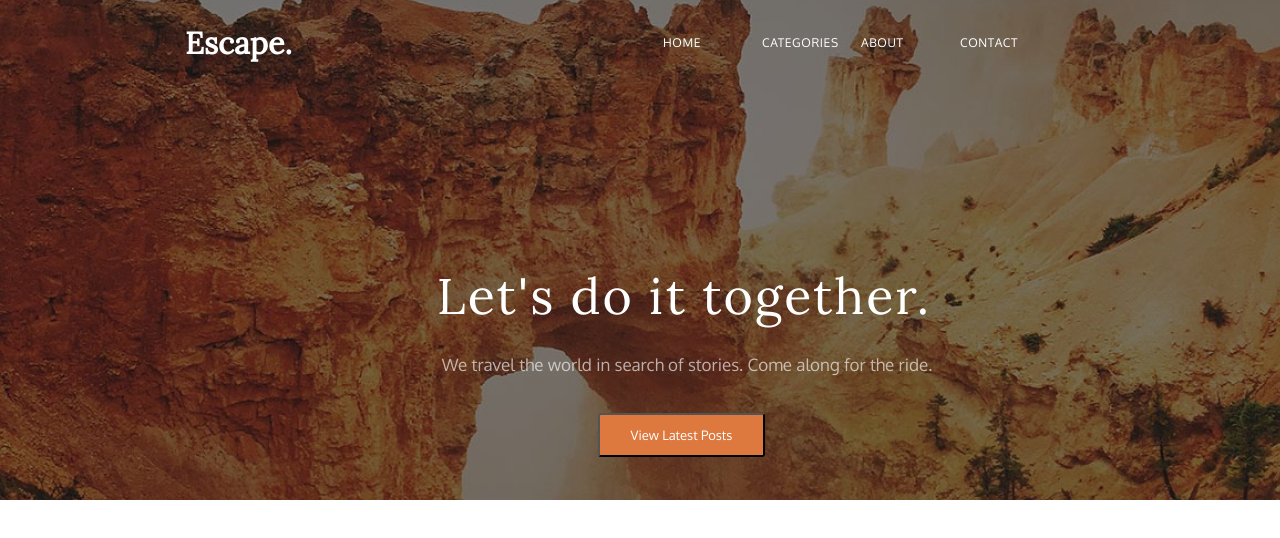
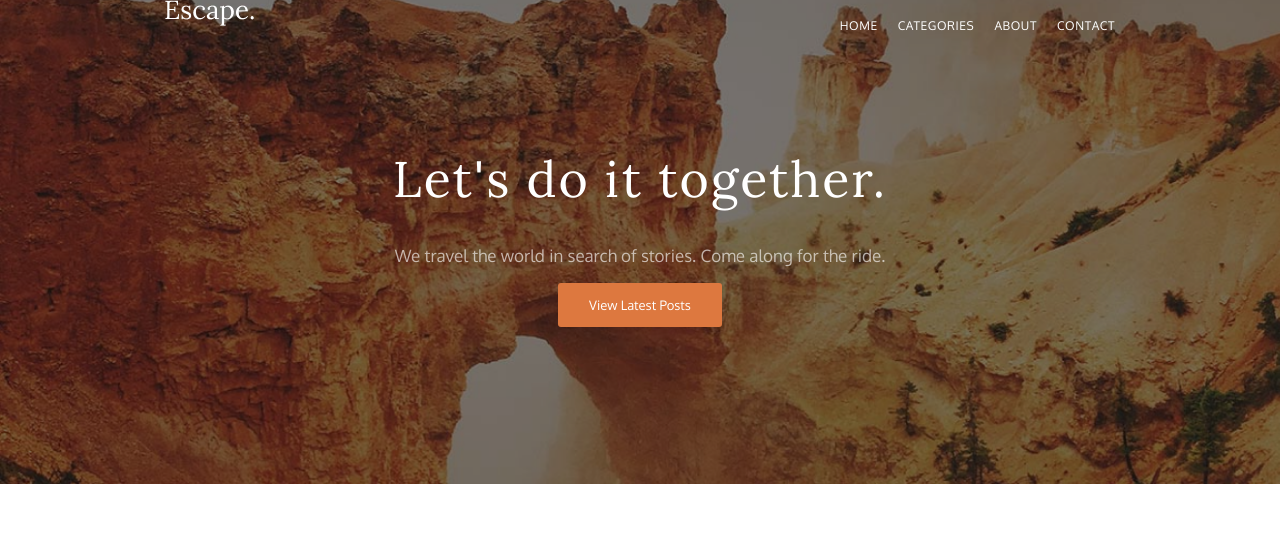
Before and after one commit to kemaldeveloper/escape, a plain HTML site: page src/index.html in a window 1280 px wide. Drawn offline with Linux system fonts and the light colour scheme.

Commit message:
kemallll

```diff
--- a/src/css/style.css
+++ b/src/css/style.css
@@ -23,40 +23,32 @@ body {
   padding: 0;
 }
 
+.container {
+  margin: 0 auto;
+  max-width: 970px;
+  padding: 0 15px;
+}
 .header {
-  height: 500px;
-  background: url(../assets/img/background.png);
-  background-repeat: no-repeat;
-  background-size: cover;
+  position: absolute;
+  top: 0;
+  left: 0;
+  right: 0;
 }
+
 .header__items {
   display: flex;
+  justify-content: space-between;
+  /* margin: 0 auto; */
 }
 
-.header__container {
-  width: 910px;
-  height: 40px;
-  margin: 0 auto;
-  padding-left: 15px;
-  padding-right: 15px;
+ul {
+  display: flex;
+  flex-direction: row;
 }
 
-.header__h3 {
-  width: 92px;
-  color: #fff;
-  font-family: 'Lora';
-  font-size: 26px;
-  font-weight: 400;
-  line-height: 26px;
-}
-
-.header__title-container {
-  height: 159px;
-}
-
-.header__link a {
-  margin: 10px 30px;
-  width: 39px;
+a {
+  margin: 0 10px;
+  text-decoration: none;
   color: #fff;
   font-family: 'Oxygen';
   font-size: 12px;
@@ -64,52 +56,70 @@ body {
   line-height: 20px;
   letter-spacing: 0.6px;
   text-transform: uppercase;
-  text-decoration: none;
 }
 
-.header__link {
-  display: flex;
-  align-items: center;
-  justify-content: center;
-  margin-left: 356px;
+li {
+  color: #fff;
+  font-family: 'Oxygen';
+  font-size: 12px;
+  font-style: normal;
+  font-weight: 400;
+  line-height: 20px;
+  letter-spacing: 0.6px;
+  text-transform: uppercase;
+  list-style: none;
 }
 
-.header__title-container {
-  margin: 184px 250px 157px 250px;
+.promo {
+  padding-top: 112px;
+  padding-bottom: 157px;
+  background: url(../assets/img/background.png);
+  background-size: cover;
+  background-repeat: no-repeat;
 }
 
-.header__title {
-  width: 498px;
+.promo__title {
   color: #fff;
   text-align: center;
   font-family: 'Lora';
   font-size: 50px;
+  font-style: normal;
   font-weight: 400;
-  line-height: 51px;
+  line-height: 51px; /* 102% */
   letter-spacing: 2px;
 }
 
-.header__subtitle {
-  width: 504px;
+.promo__subtitle {
   color: rgba(255, 255, 255, 0.63);
   text-align: center;
   font-family: 'Oxygen';
   font-size: 17px;
+  font-style: normal;
   font-weight: 400;
   line-height: 20px;
 }
 
-.header__btn {
-  margin: 21px 163px 0 163px;
-  width: 167px;
-  height: 44px;
-  flex-shrink: 0;
-  border-radius: 3px;
-  background: #dd783f;
+.promo__btn-wrap {
+  display: flex;
+  justify-content: center;
+  align-items: center;
+}
+
+.btn {
   color: #fff;
   text-align: center;
   font-family: 'Oxygen';
   font-size: 13px;
   font-weight: 400;
   line-height: 20px;
+  border: none;
+  padding: 12px 31px;
+  border-radius: 3px;
+  background: #dd783f;
+  cursor: pointer;
 }
+
+.btn:hover {
+  color: #c4b8b8;
+  background: #a1592e;
+}
--- a/src/index.html
+++ b/src/index.html
@@ -8,28 +8,39 @@
   </head>
   <body>
     <header class="header">
-      <div class="header__container">
+      <div class="container">
         <div class="header__items">
-          <div class="header__h3">
-            <h3>Escape.</h3>
+          <div class="header__icon-wrapp">
+            <a href="#">
+              <img src="./assets/img/Escape..png" alt="icon" />
+            </a>
           </div>
-          <div class="header__link">
-            <a href="#">Home</a>
-            <a href="#">Categories</a>
-            <a href="#">About</a>
-            <a href="#">Contact</a>
-          </div>
-        </div>
-        <div class="header__title-container">
-          <div class="header__title-items">
-            <h1 class="header__title">Let's do it together.</h1>
-            <p class="header__subtitle">We travel the world in search of stories. Come along for the ride.</p>
-            <button class="header__btn">View Latest Posts</button>
-          </div>
+          <nav class="header__link">
+            <ul>
+              <li><a href="#">Home</a></li>
+              <li><a href="#">Categories</a></li>
+              <li><a href="#">About</a></li>
+              <li><a href="#">Contact</a></li>
+            </ul>
+          </nav>
         </div>
       </div>
     </header>
-    <main class="main"></main>
+    <main class="main">
+      <section class="promo">
+        <div class="container">
+          <div class="promo__items">
+            <div class="promo__items-wrapp">
+              <h1 class="promo__title">Let's do it together.</h1>
+              <p class="promo__subtitle">We travel the world in search of stories. Come along for the ride.</p>
+            </div>
+            <div class="promo__btn-wrap">
+              <button class="btn">View Latest Posts</button>
+            </div>
+          </div>
+        </div>
+      </section>
+    </main>
     <footer class="footer"></footer>
     <script src="js/main.js"></script>
   </body>
```
Also changed, not shown: src/assets/img/Escape..png (added).
